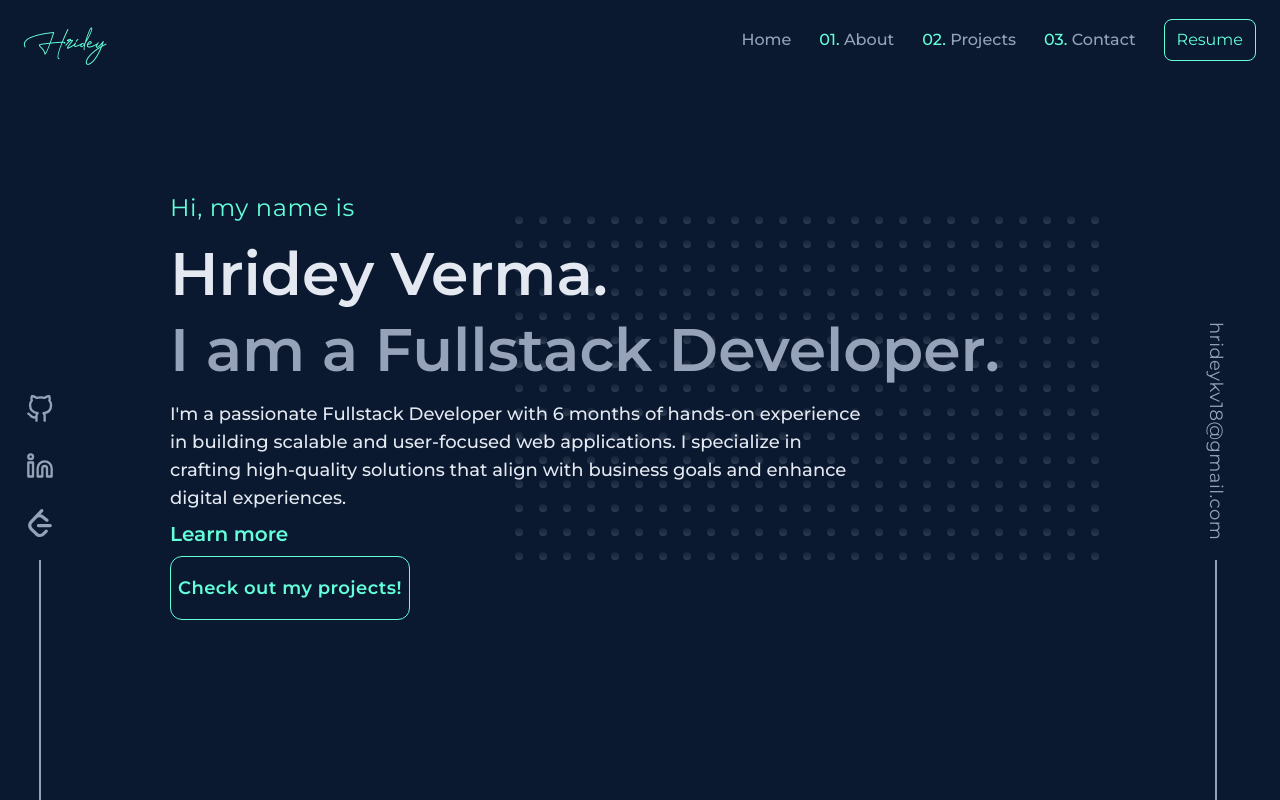
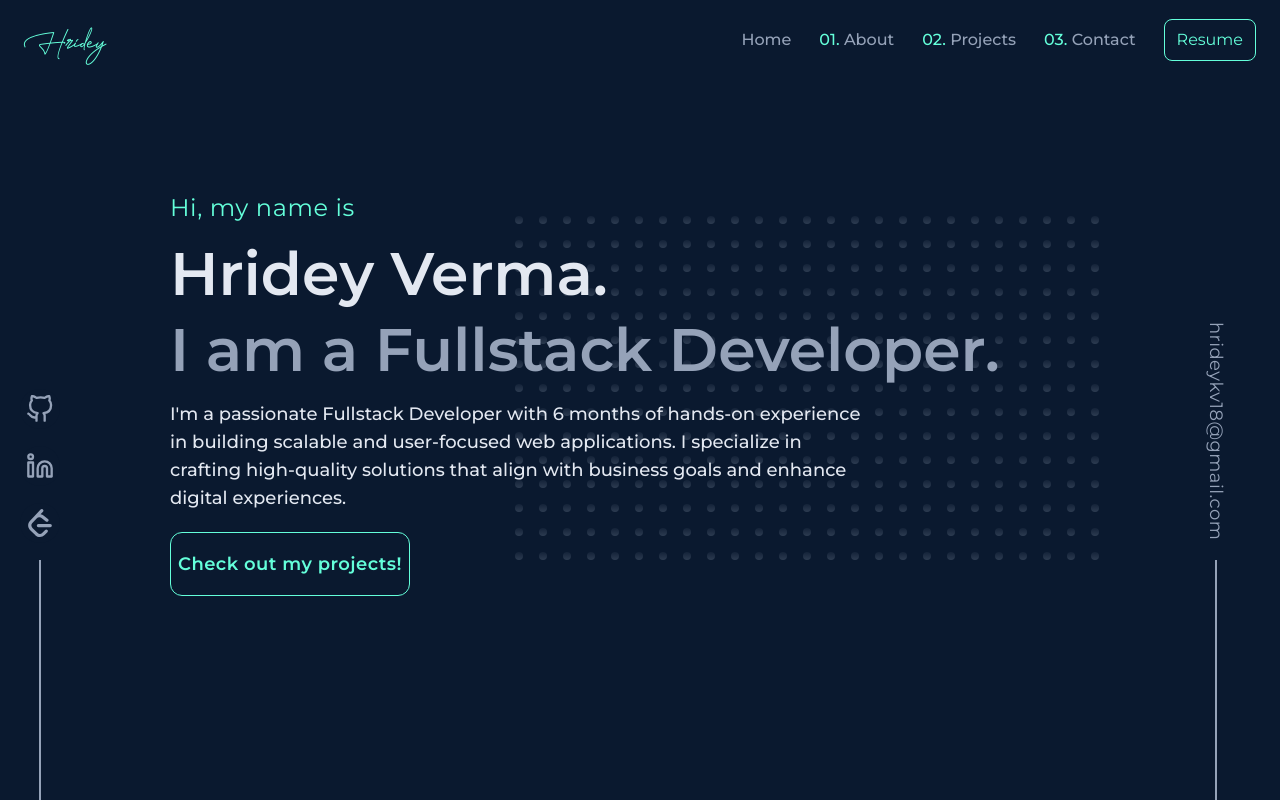
Before and after one commit to Hridey79/Portfolio, a Next.js app: page / in a window 1280 px wide. Built offline with nearby package versions, Linux system fonts and the light colour scheme.

Commit message:
fixed scroll issue and img

```diff
--- a/components/About.tsx
+++ b/components/About.tsx
@@ -63,7 +63,7 @@ const About = () => {
           {/* Profile Image */}
           <div className="flex items-center justify-center gap-3">
             <Image
-              src={profile}
+              src={"/assets/images/me.jpeg"}
               alt="Profile"
               className="w-80 h-80 rounded-xl object-cover mb-3"
               width={80}
--- a/components/Intro.tsx
+++ b/components/Intro.tsx
@@ -35,17 +35,18 @@ const Intro = () => {
           experience in building scalable and user-focused web applications. I
           specialize in crafting high-quality solutions that align with business
           goals and enhance digital experiences.
-        </p>
-        <span
+          {/* <span
             onClick={() => {
               const element = document.getElementById("about");
               if (!element) return;
+              // Scroll to the "About" section smoothly
               element.scrollIntoView({ behavior: "smooth", block: "start" });
             }}
-          className="text-textGreen hover:underline inline-flex relative cursor-pointer h-9 text-lg sm:text-xl font-semibold pointer-events-auto overflow-x-hidden group w-32 mx-auto md:mx-0 my-5 md:-my-3"
+            className="text-textGreen hover:underline inline-flex relative cursor-pointer h-9 text-lg sm:text-xl font-semibold pointer-events-auto overflow-x-hidden group w-32 mx-auto md:mx-0 my-5 md:my-0"
           >
             Learn more
-        </span>
+          </span> */}
+        </p>
         <a
           href="https://github.com/Hridey79"
           target="_blank"
@@ -53,7 +54,7 @@ const Intro = () => {
         >
           <button
             className="text-sm sm:text-lg font-semibold text-textGreen border border-textGreen rounded-xl
-          hover:bg-hoverColor w-52 sm:w-60 h-14 sm:h-16 tracking-wide -mt-10 md:-mt-2"
+          hover:bg-hoverColor w-52 sm:w-60 h-14 sm:h-16 tracking-wide -mt-10 md:-mt-0"
           >
             Check out my projects!
           </button>
```
Lines whose indentation alone changed are shown as unchanged.
